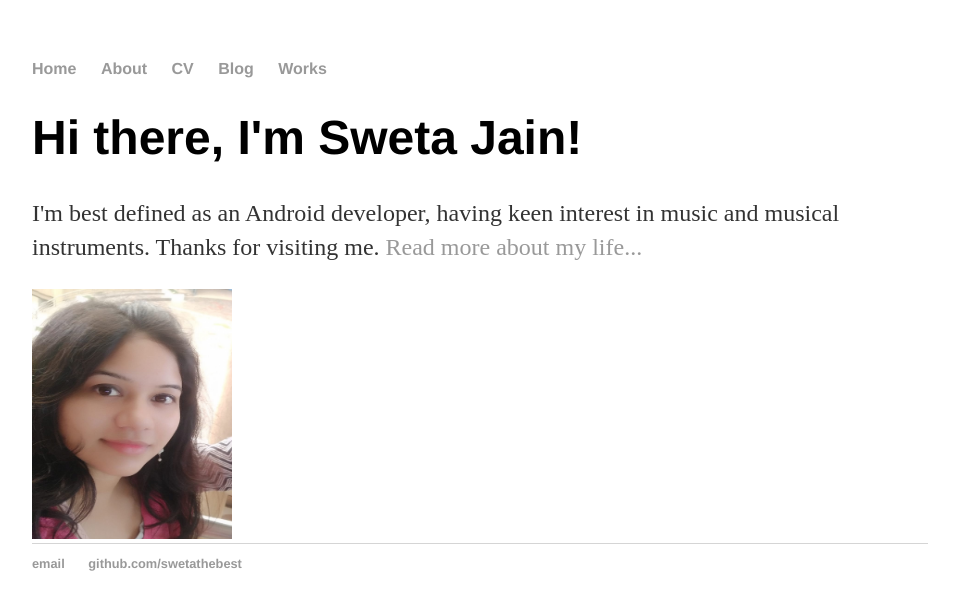
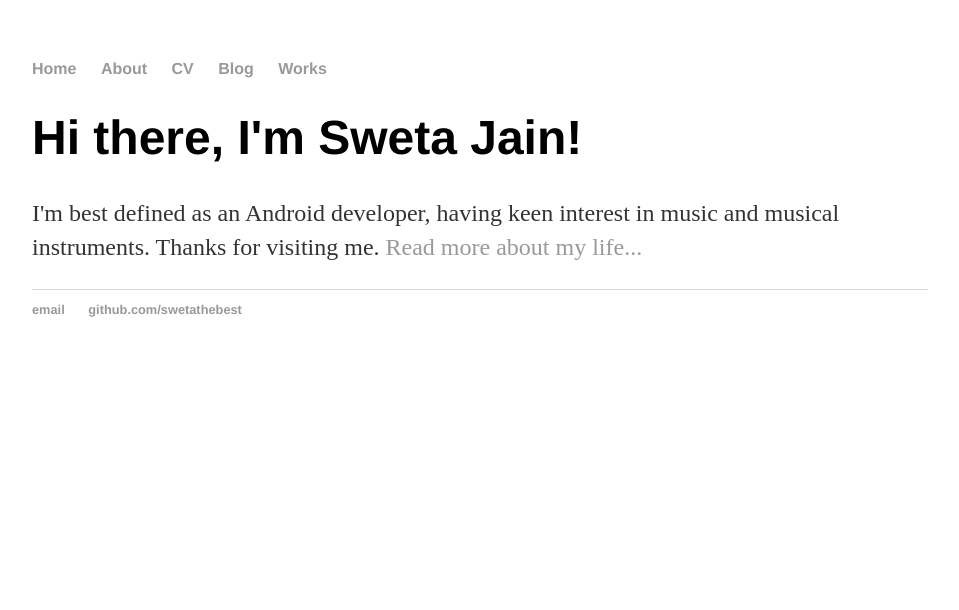
Before and after one commit to SwetaTheBest/swetathebest.github.io, a Jekyll site: the page built from index.html, in a window 1280 px wide. Shown: the top 610 px of the page, without its empty margins (160-1119 px from the left). Built offline with Jekyll 4.4.1, drawn with Linux system fonts in a browser that asks for light colours.

Commit message:
Update default.html

```diff
--- a/_layouts/default.html
+++ b/_layouts/default.html
@@ -18,7 +18,7 @@
 			<div class="container">
 
 			{{ content }}
-			<image src = "https://swetathebest.github.io/images/swetaSmall.jpg" width="200" height="250">
+
 
 			</div><!-- /.container -->
 			<footer>
```
